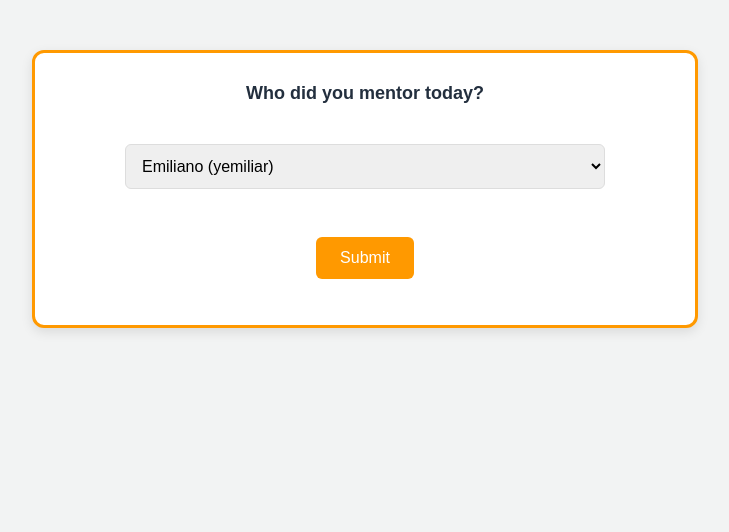
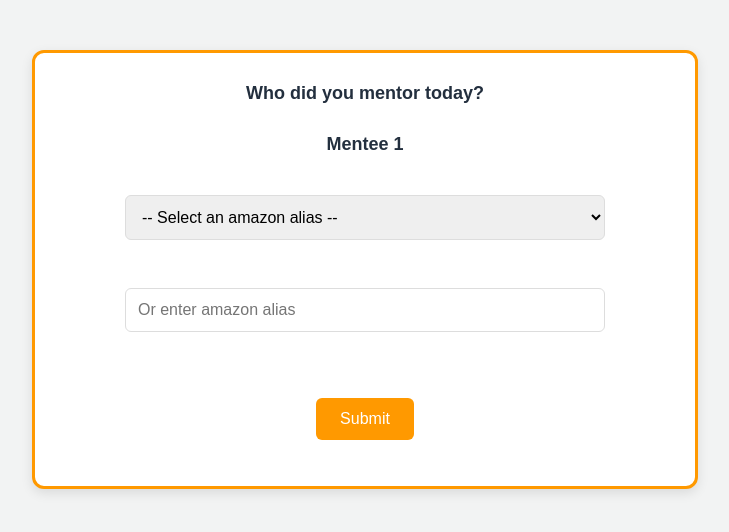
Before and after one commit to quetzin/p2p_mentorship, a Flask app: page /mentee_names in a window 1280 px wide. Shown: the top 532 px of the page, without its empty margins (275-1004 px from the left). Run offline with Flask 3, Linux system fonts and the light colour scheme; the visitor is signed in with stand-in values (Sample User, id 1).

Commit message:
added ability to add alias

```diff
--- a/Mentorship/app.py
+++ b/Mentorship/app.py
@@ -60,7 +60,17 @@
 
 @app.route('/mentee_names', methods=['POST'])
 def handle_mentee_names():
-    mentees = [request.form.get(f'mentee_{i}') for i in range(session['mentee_count'])]
+    mentees = []
+    count = session.get('mentee_count', 0)
+    for i in range(count):
+        dropdown_value = request.form.get(f'mentee_{i}', '').strip()
+        custom_value = request.form.get(f'custom_mentee_{i}', '').strip()
+        if custom_value:
+            mentees.append(custom_value)
+        elif dropdown_value:
+            mentees.append(dropdown_value)
+        else:
+            mentees.append("Unknown")  # Fallback if both are empty
     session['mentees'] = mentees
     return redirect('/focus_areas')
 
--- a/Mentorship/templates/mentee_names.html
+++ b/Mentorship/templates/mentee_names.html
@@ -6,7 +6,9 @@
 <form method="POST">
     <label>Who did you mentor today?</label><br>
     {% for i in range(count) %}
+        <label>Mentee {{ i+1 }}</label><br>
         <select name="mentee_{{ i }}">
+            <option value="">-- Select an amazon alias --</option>
             <option value="yemiliar">Emiliano (yemiliar)</option>
             <option value="behrmaso">Mason (behrmaso)</option>
             <option value="ebienfai">Bach (ebienfai)</option>
@@ -17,6 +19,7 @@
             <option value="irmmoria">Navil (irmmoria)</option>
             <option value="neemgrai">Grace (neemgrai)</option>
         </select><br>
+        <input type="text" name="custom_mentee_{{ i }}" placeholder="Or enter amazon alias"><br><br>
     {% endfor %}
     <button type="submit">Submit</button>
 </form>
```
